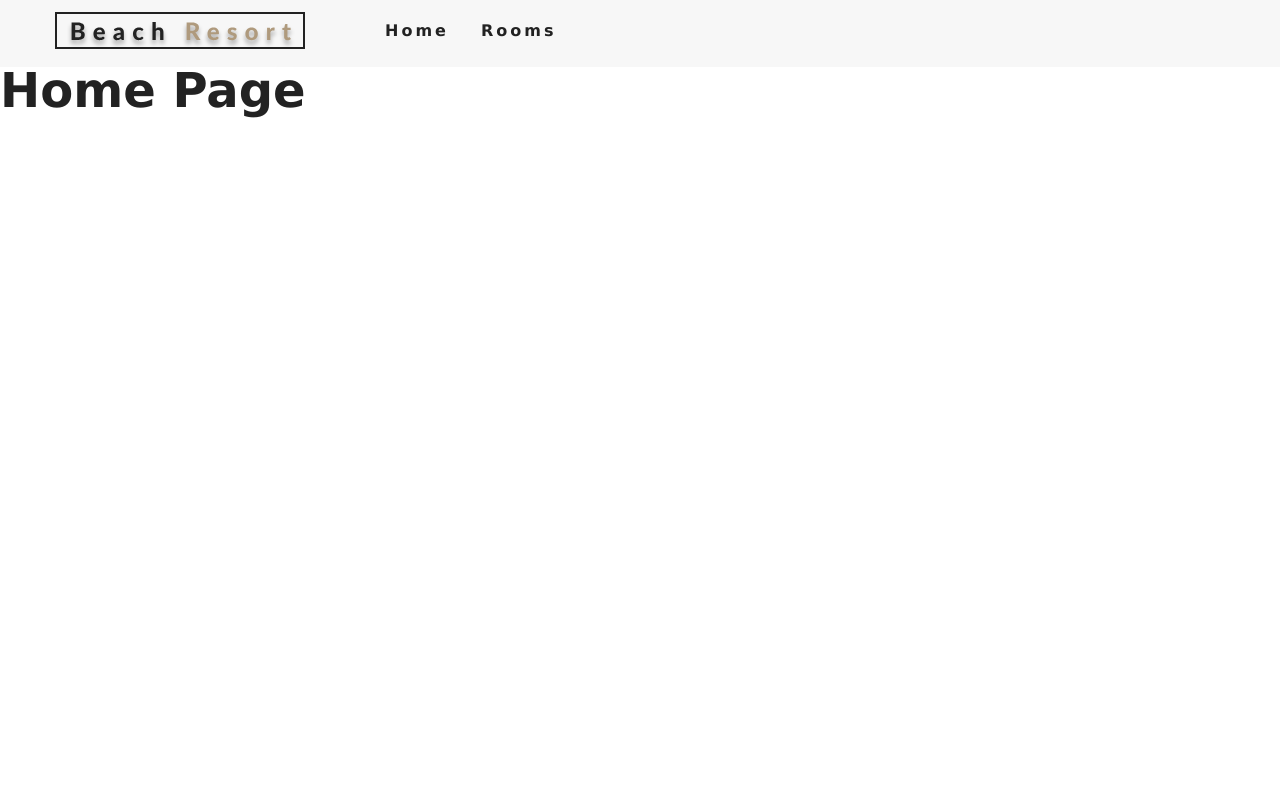
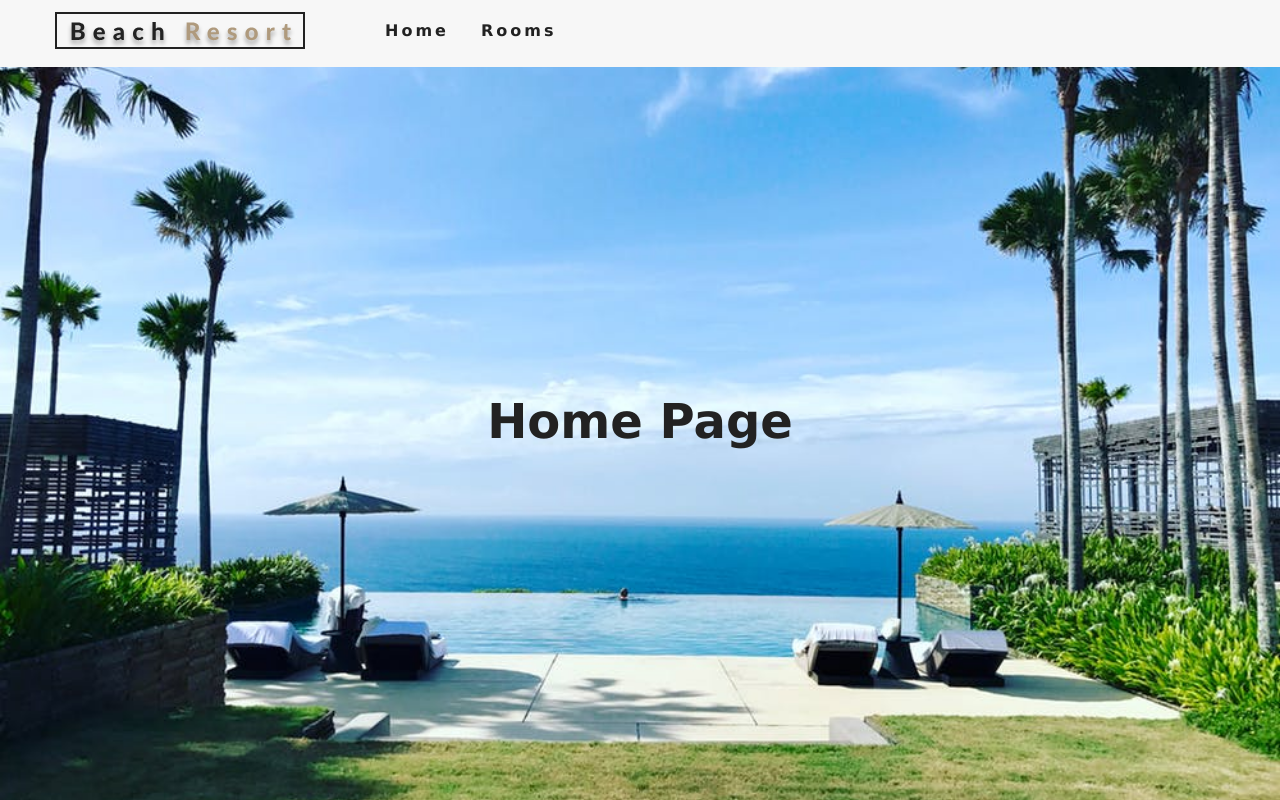
Before and after one commit to Lekkyjay/hotel-resort, a React (Create React App) app: page / in a window 1280 px wide. Built offline with nearby package versions, Linux system fonts and the light colour scheme; the HTML template or start-up script is replaced by a standard one.

Commit message:
Created a dynamic Hero component.

```diff
--- /dev/null
+++ b/src/components/Hero.js
@@ -0,0 +1,16 @@
+import React from 'react'
+
+const Hero = ({ children, hero }) => {
+
+  return (
+    <header className={hero}>
+      {children}
+    </header>
+  )
+}
+
+export default Hero
+
+Hero.defaultProps = {
+  hero: "defaultHero"
+}
--- a/src/pages/Home.js
+++ b/src/pages/Home.js
@@ -1,10 +1,11 @@
 import React from 'react'
+import Hero from '../components/Hero'
 
 const Home = () => {
   return (
-    <div>
+    <Hero>
       <h1>Home Page</h1>
-    </div>
+    </Hero>
   )
 }
 
```
